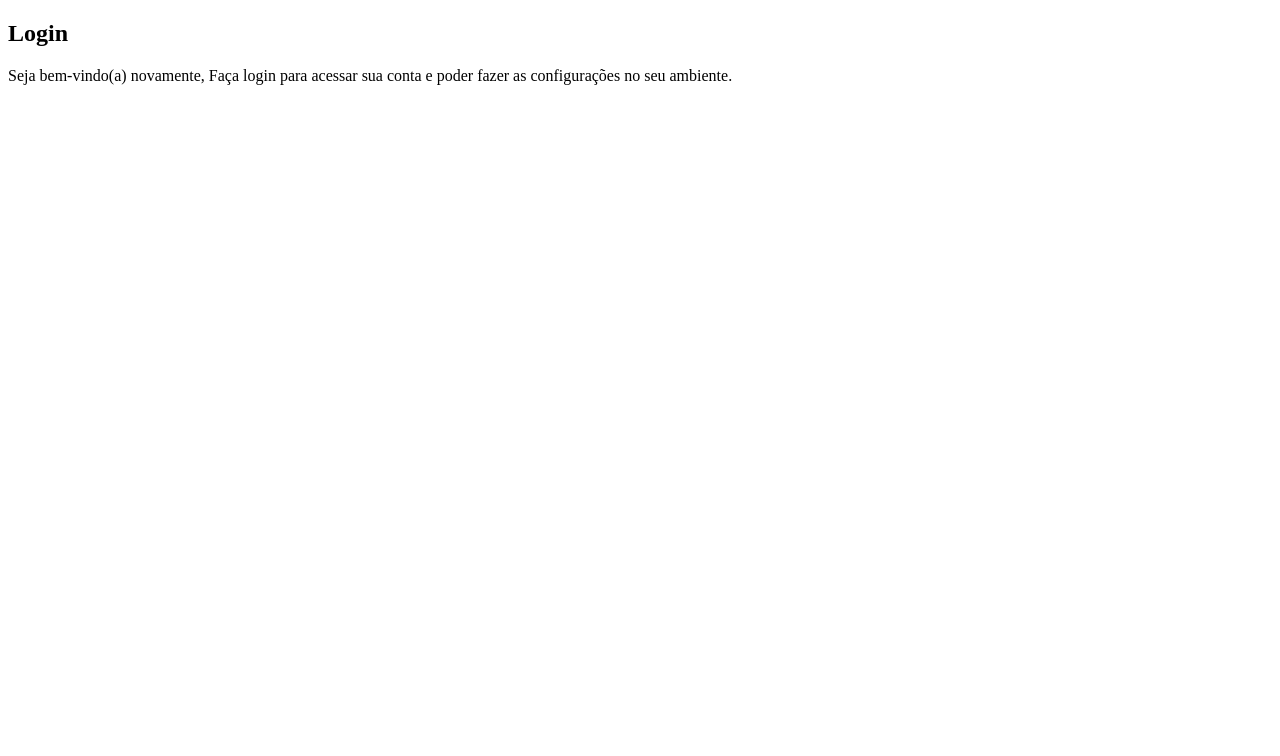
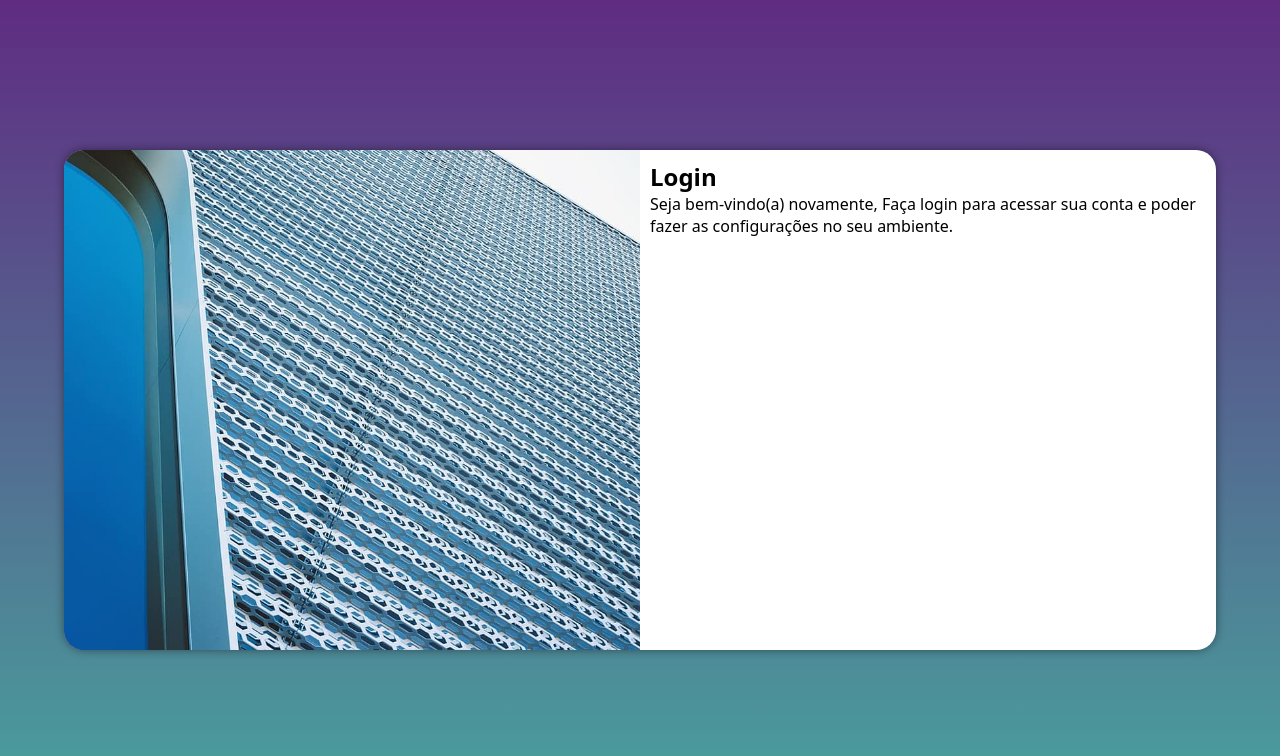
Before and after one commit to MarlonIzidoro/projeto-login, a plain HTML site: page index.html in a window 1280 px wide. Drawn offline with Linux system fonts and the light colour scheme.

Commit message:
finalizando a primeira parte do projeto login

```diff
--- /dev/null
+++ b/estilos/media-query.css
@@ -0,0 +1,44 @@
+@charset "UTF-8";
+
+@media screen and (min-width: 768px) and (max-width: 992px) {
+
+    body {
+        background: linear-gradient(#5f2c82, #49a09d);
+    }
+
+    section#login {
+        width: 90vw;
+    }
+
+    section#login > div#imagem {
+        float: left;
+        height: 100%;
+        width: 30%;
+    }
+
+    section#login > div#formulario {
+        float: right;
+        width: 70%;
+    }
+}
+
+@media screen and (min-width: 992px) {
+    body {
+        background: linear-gradient(#5f2c82, #49a09d);
+    }
+
+    section#login {
+        width: 90vw;
+    }
+
+    section#login > div#imagem {
+        float: left;
+        width: 50%;
+        height: 100%;
+    }
+
+    section#login > div#formulario {
+        float: right;
+        width: 50%;
+    }
+}
--- a/estilos/style.css
+++ b/estilos/style.css
@@ -5,3 +5,48 @@
     Verde: #49a09d
     Lilás: #5f2c82
 */
+
+ * {
+    font-family: system-ui, -apple-system, BlinkMacSystemFont, 'Segoe UI', Roboto, Oxygen, Ubuntu, Cantarell, 'Open Sans', 'Helvetica Neue', sans-serif;
+    padding: 0px;
+    margin: 0px;
+    box-sizing: border-box;
+ }
+
+ body, html {
+    background-color: #5f2c82;
+    height: 100vh;
+    width: 100vw;
+ }
+
+ main {
+    position: relative;
+    height: 100vh;
+    width: 100vw;
+ }
+
+ section#login {
+    box-shadow: 0px 0px 10px rgba(0, 0, 0, 0.450);
+    position: absolute;
+    top: 50%;
+    left: 50%;
+    transform: translate(-50%, -50%);
+    background-color: white;
+    width: 250px;
+    height: 500px;
+    border-radius: 20px;
+    overflow: hidden;
+ }
+
+ section#login > div#imagem {
+    display: block;
+    background: #5f2c82 url(../imagens/metal.jpg) no-repeat;
+    height: 200px;
+    background-size: cover;
+    background-position: left bottom;
+ }
+
+ section#login > div#formulario {
+    display: block;
+    padding: 10px;
+ }
--- a/index.html
+++ b/index.html
@@ -5,6 +5,7 @@
     <meta name="viewport" content="width=device-width, initial-scale=1.0">
     <title>Login</title>
     <link rel="stylesheet" href="estilos/style.css">
+    <link rel="stylesheet" href="estilos/media-query.css">
 </head>
 <body>
     <main>
```
